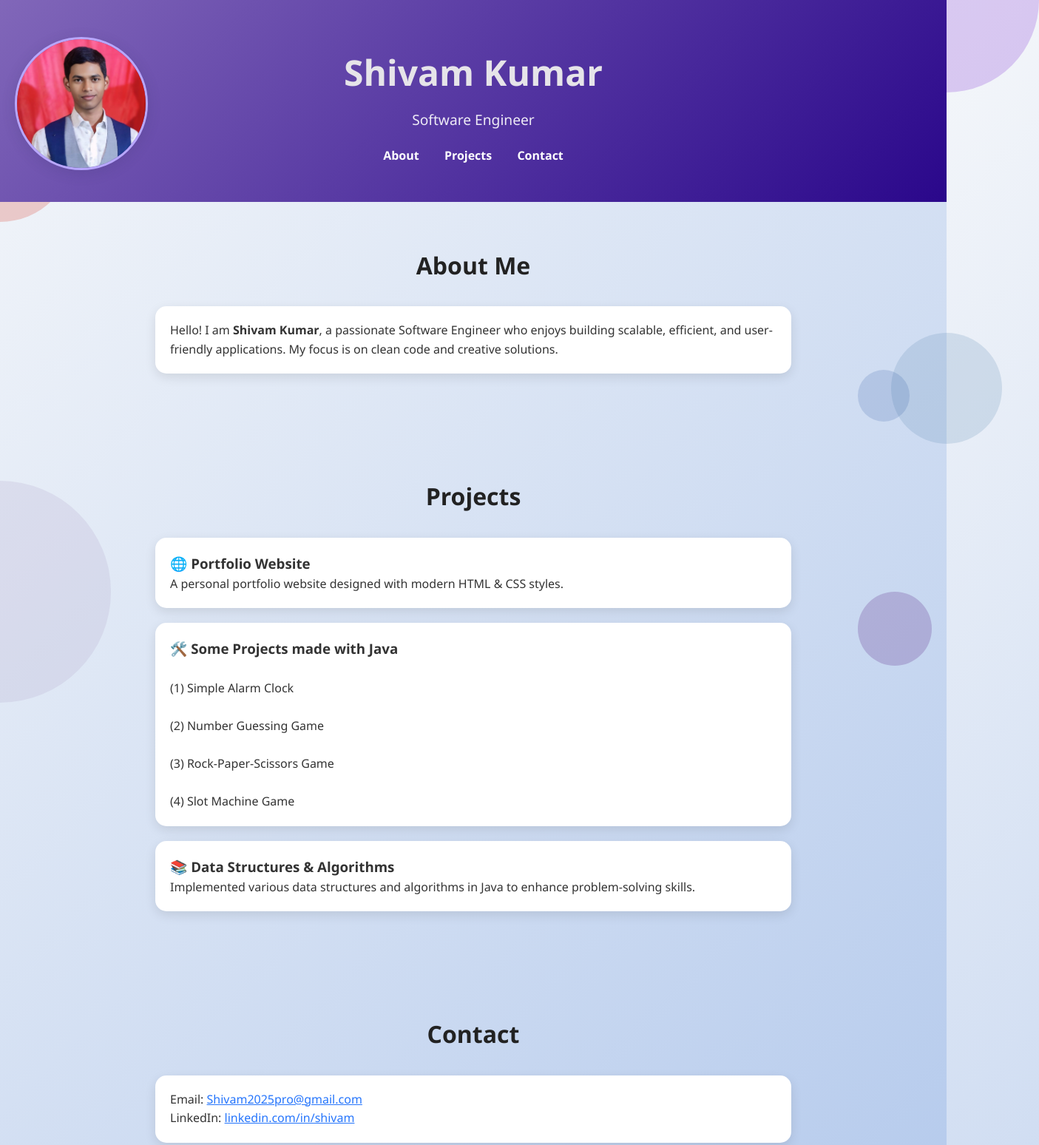
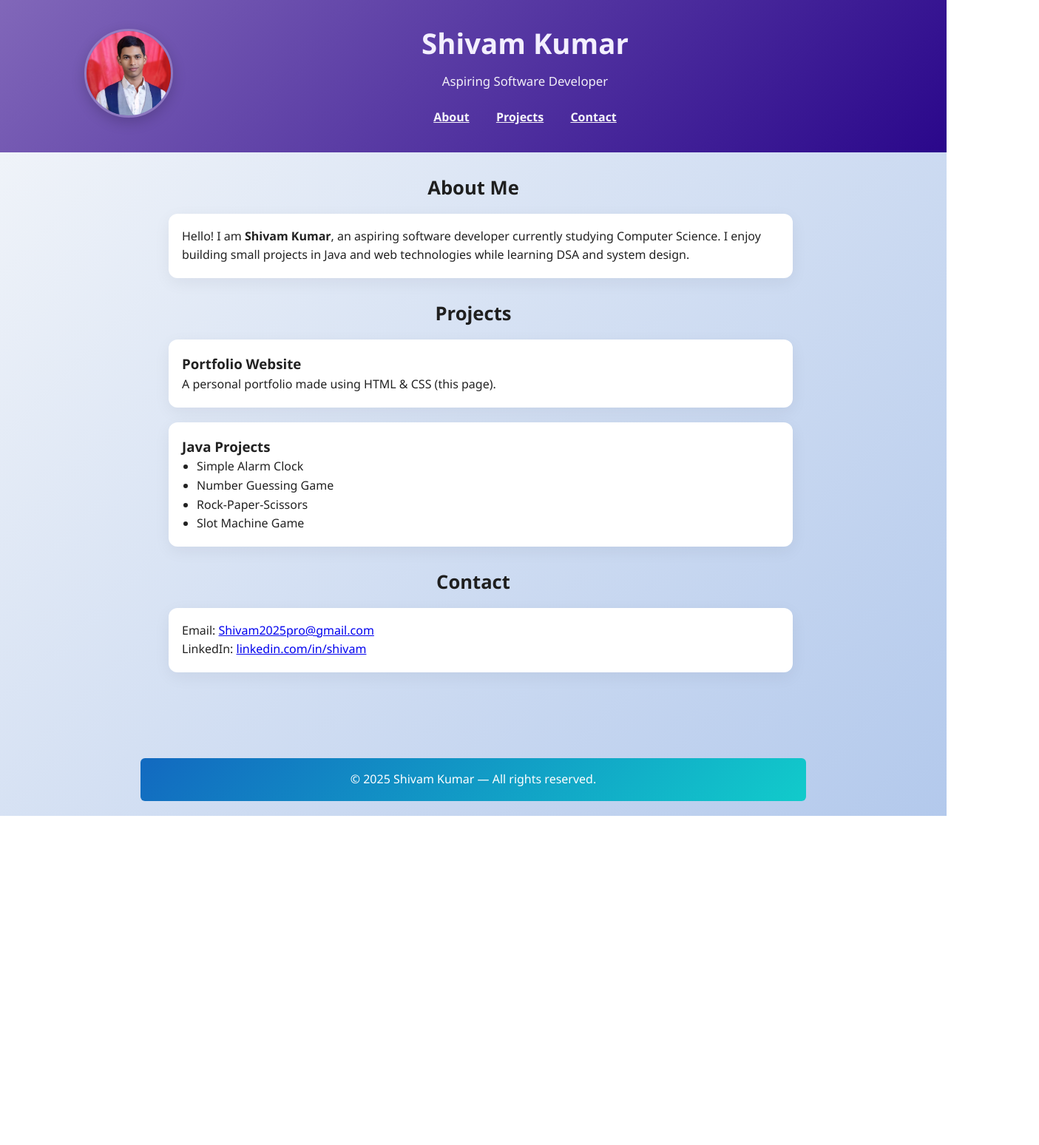
Before and after one commit to Shivams-git/My-Portfolio, a plain HTML site: page index.html in a window 1280 px wide. Shown: the top 1548 px of the page at 74% size, 1405 px wide, since content can reach past the window. After the commit the page ends 1103 px from the top, so only its background shows below. Drawn offline with Linux system fonts and the light colour scheme.

Commit message:
Add files via upload

```diff
--- a/index.html
+++ b/index.html
@@ -1,223 +1,189 @@
 <!DOCTYPE html>
 <html lang="en">
-
 <head>
-  <meta charset="UTF-8">
-  <meta name="viewport" content="width=device-width, initial-scale=1.0">
+  <meta charset="utf-8" />
+  <meta name="viewport" content="width=device-width,initial-scale=1" />
   <title>Shivam Kumar | Portfolio</title>
   <style>
-    * {
-      margin: 0;
-      padding: 0;
-      box-sizing: border-box;
+    * { box-sizing: border-box; margin: 0; padding: 0; }
+
+    body {
+      font-family: "Segoe UI", Tahoma, Geneva, Verdana, sans-serif;
+      line-height: 1.6;
+      color: #222;
+      background: linear-gradient(135deg,#f5f7fa,#b3c9ec);
     }
 
-    body {
-      font-family: 'Segoe UI', Tahoma, Geneva, Verdana, sans-serif;
-      background: linear-gradient(135deg, #f5f7fa, #b3c9ec);
-      color: #333;
-      line-height: 1.6;
-      overflow-x: hidden;
-    }
-
-    header {
-      background: linear-gradient(135deg, #8167b9, #2a078b);
-      color: white;
-      text-align: center;
-      padding: 50px 20px;
+    .site-header {
+      background: linear-gradient(135deg,#8167b9,#2a078b);
+      color: #fff;
       position: relative;
     }
 
-    header h1 {
-      font-size: 3em;
-      margin-bottom: 10px;
-      color: rgb(230, 228, 233);
+    .header-inner {
+      max-width: 1100px;
+      margin: 0 auto;
+      display: flex;
+      align-items: center;
+      gap: 20px;
+      padding: 28px 24px;
     }
 
-    header p {
-      font-size: 1.2em;
-      opacity: 0.9;
+    .profile-left {
+      flex: 0 0 auto;
     }
 
-    nav {
+    .profile-img {
+      width: 120px;
+      height: 120px;
+      border-radius: 50%;
+      object-fit: cover;
+      border: 3px solid rgba(255,255,255,0.22);
+      box-shadow: 0 6px 18px rgba(0,0,0,0.18);
+    }
+
+    .header-right {
+      flex: 1 1 auto;
+      display: flex;
+      flex-direction: column;
+      align-items: center;   /* 👈 centers name + tagline */
+      text-align: center;    /* 👈 centers text */
+      gap: 8px;
+    }
+
+    .site-title h1 {
+      font-size: clamp(1.4rem, 3vw, 2.4rem);
+      color: #f3efff;
+      margin: 0;
+    }
+
+    .tagline {
+      color: rgba(255,255,255,0.92);
+      font-size: clamp(.95rem, 2.2vw, 1.05rem);
+    }
+
+    nav.site-nav {
+      margin-top: 8px;
+    }
+
+    nav.site-nav a {
+      display: inline-block;
+      padding: 6px 10px;
+      color: rgba(255,255,255,0.95);
+      margin: 0 6px;
+      font-weight: 600;
+      border-radius: 8px;
+      transition: background .18s ease, transform .15s ease;
+    }
+
+    nav.site-nav a:hover {
+      background: rgba(255,255,255,0.08);
+      transform: translateY(-2px);
+    }
+
+    main {
+      max-width: 900px;
+      margin: 28px auto;
+      padding: 0 18px 60px;
+      position: relative;
+    }
+
+    section { margin-bottom: 28px; }
+    section h2 { font-size: 1.6rem; margin-bottom: 14px; color: #1f1f1f; text-align: center; }
+
+    .card {
+      background: #fff;
+      border-radius: 12px;
+      padding: 18px;
+      box-shadow: 0 6px 22px rgba(22,22,35,0.06);
+      margin-left: 20px;
+    }
+
+    /* 👇 Added margin just for Java Projects card */
+    .projects-list .card + .card {
       margin-top: 20px;
     }
 
-    nav a {
-      text-decoration: none;
-      color: white;
-      margin: 0 15px;
-      font-weight: bold;
-      transition: color 0.3s ease;
+    footer {
+      background: linear-gradient(135deg,#1269c0,#11cbcb);
+      color: #fff;
+      text-align: center;
+      padding: 16px;
+      border-radius: 6px;
+      max-width: 900px;
+      margin: 20px auto;
     }
 
-    nav a:hover {
-      color: #d0f805;
+    /* Responsive */
+    @media (max-width: 768px) {
+      .header-inner {
+        flex-direction: column;
+        align-items: center;
+        text-align: center;
+        gap: 12px;
+      }
+      .profile-img { width: 96px; height: 96px; }
     }
-
-    section {
-      padding: 60px 20px;
-      max-width: 900px;
-      margin: auto;
-      position: relative;
-    }
-
-    section h2 {
-      text-align: center;
-      margin-bottom: 30px;
-      color: #222;
-      font-size: 2em;
-    }
-
-    .card {
-      background: white;
-      border-radius: 15px;
-      padding: 20px;
-      margin: 20px 0;
-      box-shadow: 0 5px 15px rgba(0, 0, 0, 0.1);
-      transition: transform 0.3s ease;
-    }
-
-    .card:hover {
-      transform: translateY(-5px);
-    }
-
-    footer {
-      background: linear-gradient(135deg, #1269c0, #11cbcb);
-      color: white;
-      text-align: center;
-      padding: 20px;
-      margin-top: 40px;
-    }
-
-    /* Design Shapes */
-    .shape {
-      position: absolute;
-      border-radius: 50%;
-      opacity: 0.2;
-      z-index: -1;
-    }
-
-    .shape1 {
-      width: 200px;
-      height: 200px;
-      background: #cf1e0e;
-      top: 100px;
-      left: -100px;
-    }
-
-    .shape2 {
-      width: 150px;
-      height: 150px;
-      background: #5988b1;
-      bottom: 200px;
-      right: -75px;
-    }
-
-    .shape3 {
-      width: 70px;
-      height: 70px;
-      background: #3f66a9;
-      top: 500px;
-      right: 50px;
-    }
-
-    .shape4 {
-      width: 100px;
-      height: 100px;
-      background: #450975;
-      top: 800px;
-      right: 20px;
-    }
-
-    .shape5 {
-      width: 300px;
-      height: 300px;
-      background: #aa9cc4;
-      bottom: -150px;
-      left: -150px;
-    }
-
-    .shape6 {
-      width: 250px;
-      height: 250px;
-      background: #6a11cb;
-      top: -125px;
-      right: -125px;
-    }
-
-    a {
-      color: #2575fc;
+    ul{
+      margin-left: 20px;
     }
   </style>
 </head>
-
 <body>
-  <header>
-    <div style="display: flex; flex-direction: column; align-items: left; margin-bottom: -170px;">
-      <img src="MY DP.jpg" alt="Profile Avatar"
-        style="width: 180px; height: 180px; object-fit: cover; border-radius: 50%; border: 3px solid #b8a7fd; box-shadow: 0 4px 18px 0 rgba(50, 50, 93, 0.18);" />
+  <header class="site-header">
+    <div class="header-inner">
+      <div class="profile-left">
+        <img class="profile-img" src="MY DP.jpg" alt="Shivam Kumar profile photo" />
+      </div>
+      <div class="header-right">
+        <div class="site-title"><h1>Shivam Kumar</h1></div>
+        <div class="tagline">Aspiring Software Developer</div>
+        <nav class="site-nav">
+          <a href="#about">About</a>
+          <a href="#projects">Projects</a>
+          <a href="#contact">Contact</a>
+        </nav>
+      </div>
     </div>
-    <h1>Shivam Kumar</h1>
-    <p>Software Engineer</p>
-    <nav>
-      <a href="#about">About</a>
-      <a href="#projects">Projects</a>
-      <a href="#contact">Contact</a>
-    </nav>
   </header>
 
   <main>
-    <div class="shape shape1"></div>
-    <div class="shape shape2"></div>
-    <div class="shape shape3"></div>
-    <div class="shape shape4"></div>
-    <div class="shape shape5"></div>
-    <div class="shape shape6"></div>
-
     <section id="about">
-
-
       <h2>About Me</h2>
       <div class="card">
-        <p>Hello! I am <strong>Shivam Kumar</strong>, a passionate Software Engineer who enjoys building scalable,
-          efficient, and user-friendly applications. My focus is on clean code and creative solutions.</p>
+        <p>Hello! I am <strong>Shivam Kumar</strong>, an aspiring software developer currently studying Computer Science.
+           I enjoy building small projects in Java and web technologies while learning DSA and system design.</p>
       </div>
     </section>
 
-    <section id="projects">
+    <section id="projects" class="projects-list">
       <h2>Projects</h2>
       <div class="card">
-        <h3>🌐 Portfolio Website</h3>
-        <p>A personal portfolio website designed with modern HTML & CSS styles.</p>
+        <h3>Portfolio Website</h3>
+        <p>A personal portfolio made using HTML & CSS (this page).</p>
       </div>
       <div class="card">
-        <h3>🛠️ Some Projects made with Java</h3><br>
-        <p>(1) Simple Alarm Clock</p><br>
-        <p>(2) Number Guessing Game</p><br>
-        <p>(3) Rock-Paper-Scissors Game</p><br>
-        <p>(4) Slot Machine Game</p>
-      </div>
-      <div class="card">
-        <h3>📚 Data Structures & Algorithms</h3>
-        <p>Implemented various data structures and algorithms in Java to enhance problem-solving skills.</p>
+        <h3>Java Projects</h3>
+        <ul>
+          <li>Simple Alarm Clock</li>
+          <li>Number Guessing Game</li>
+          <li>Rock-Paper-Scissors</li>
+          <li>Slot Machine Game</li>
+        </ul>
       </div>
     </section>
 
     <section id="contact">
       <h2>Contact</h2>
       <div class="card">
-        <p>Email: <a href="https://mail.google.com/mail/u/0/#all?compose=new"
-            target="_blank">Shivam2025pro@gmail.com</a></p>
-        <p>LinkedIn: <a href="https://www.linkedin.com/in/shivam-kumar-47b3a9367/"
-            target="_blank">linkedin.com/in/shivam</a></p>
+        <p>Email: <a href="mailto:Shivam2025pro@gmail.com">Shivam2025pro@gmail.com</a></p>
+        <p>LinkedIn: <a href="https://www.linkedin.com/in/shivam-kumar-47b3a9367/" target="_blank">linkedin.com/in/shivam</a></p>
       </div>
     </section>
   </main>
 
   <footer>
-    <p>© 2025 Shivam Kumar. All rights reserved.</p>
+    © 2025 Shivam Kumar — All rights reserved.
   </footer>
 </body>
-
 </html>
```
